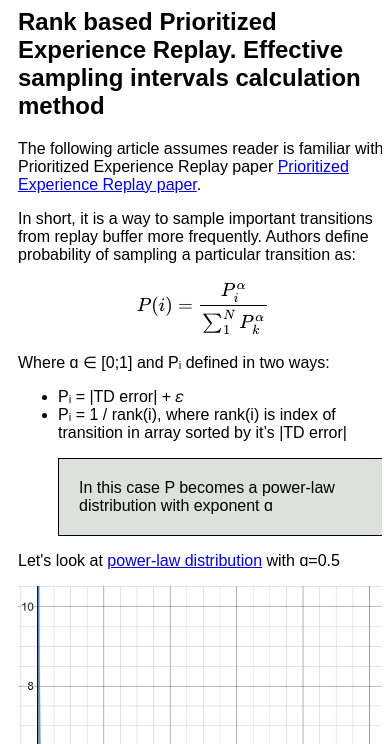
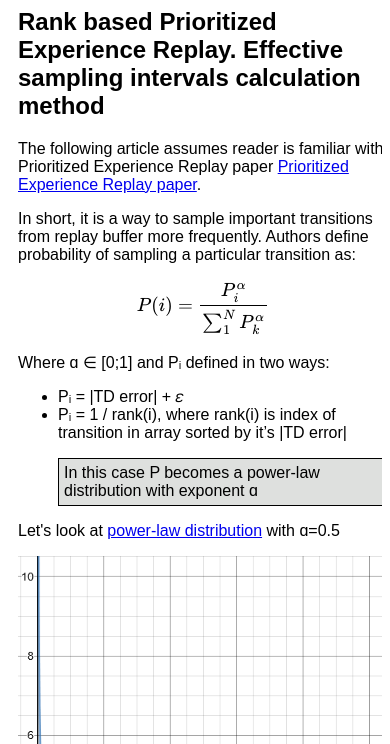
Before and after one commit to vformanyuk/vformanyuk.github.io, a plain HTML site: page per_rank/index.html in a window 390 px wide. Shown: the part 100-844 px from the top of the page. Drawn offline with nearby package versions, Linux system fonts and the light colour scheme.

Commit message:
Reduce quote margin

```diff
--- a/styles.css
+++ b/styles.css
@@ -112,4 +112,7 @@ body{
     .graph_container{
         text-align: left;
     }
+    .quote{
+        padding: 5px;
+    }
 }
```
